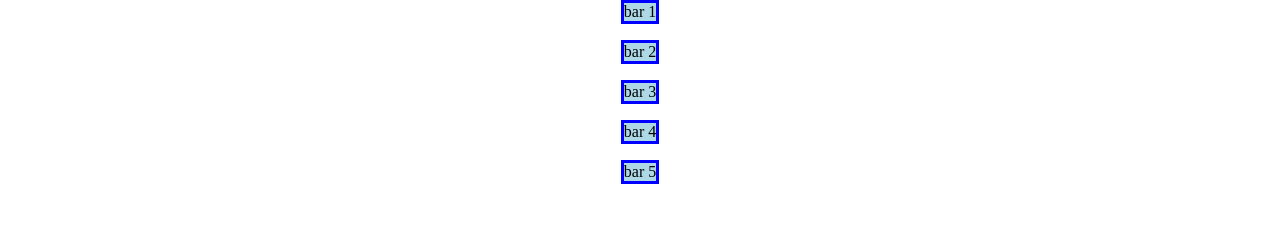
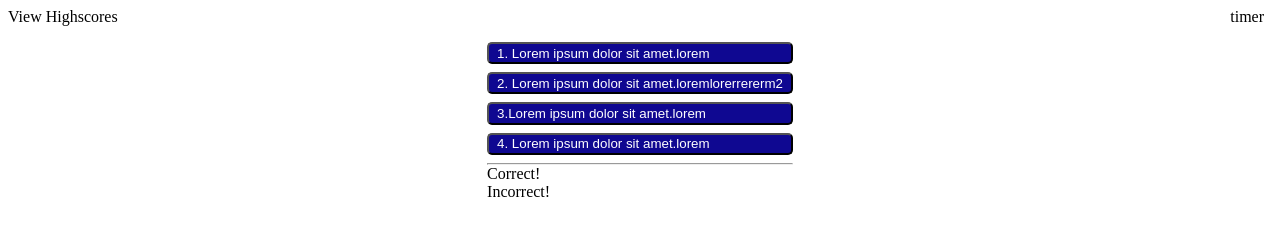
Before and after one commit to unbmattzhao/A_Quiz_App, a plain HTML site: page index.html in a window 1280 px wide. Drawn offline with Linux system fonts and the light colour scheme.

Commit message:
more frame work

```diff
--- a/css/style.css
+++ b/css/style.css
@@ -6,14 +6,46 @@
 
 .container{
     display: grid;
-    justify-content: center;
-    align-items: center;
-    gap: 1rem;
+
 }
 
-.item{
-    background-color: lightblue;
-    border: 3px solid blue;
 
+.header {
+    display: grid;
+    grid-template-columns: 50% 1fr;
+    padding: 0.5rem 1rem 0.5rem 0.5rem;
+}
+
+.timer{
+    text-align: end;
+}
+
+#qaArea{
+    display: grid;
+    place-items: center;
+}
+
+.QnA {
+    display: grid;
+    place-items: left;
+    width: max-content;
+    gap: 0.5rem;
+    grid-template-columns: 1fr;
 
 }
+
+.options {
+    display: grid;
+    width: max-content;
+    flex-direction: column;
+    gap: 0.5rem;
+    /* grid-template-columns: 1fr; */
+}
+
+.btn{
+    background-color: rgb(15, 8, 145);
+    color:white;
+    border-radius: 5px;
+    padding: 0.1rem 0.5rem ;
+    text-align: left;
+}
--- a/index.html
+++ b/index.html
@@ -10,11 +10,28 @@
 </head>
 <body>
     <div class="container">
-        <div class="item">bar 1</div>
-        <div class="item">bar 2</div>
-        <div class="item">bar 3</div>
-        <div class="item">bar 4</div>
-        <div class="item">bar 5</div>
+        <div class="header">
+            <p class="viewScore">View Highscores</p>
+            <p class="timer">timer</p>
+        </div>
+        <div id="qaArea">
+            <div class="QnA">
+                <h2 class="question"></h2>
+                <div class="options">
+                    <button class="btn" id="btn1">1. Lorem ipsum dolor sit amet.lorem<span id='choice1'></span></button>
+                    <button class="btn" id="btn2">2. Lorem ipsum dolor sit amet.loremlorerrererm2<span id='choice2'></span></button>
+                    <button class="btn" id="btn3">3.Lorem ipsum dolor sit amet.lorem <span id='choice3'></span></button>
+                    <button class="btn" id="btn4">4. Lorem ipsum dolor sit amet.lorem<span id='choice4'></span></button>
+                </div>
+                <div id="qaResult">
+                    <hr id="hr">
+                    <p id="correct">Correct!</p>
+                    <p id="incorrect">Incorrect!</p>
+                </div>
+            </div>
+        </div>
+
+
     </div>
 </body>
 </html>
```
Also changed, not shown: 2 other files.
